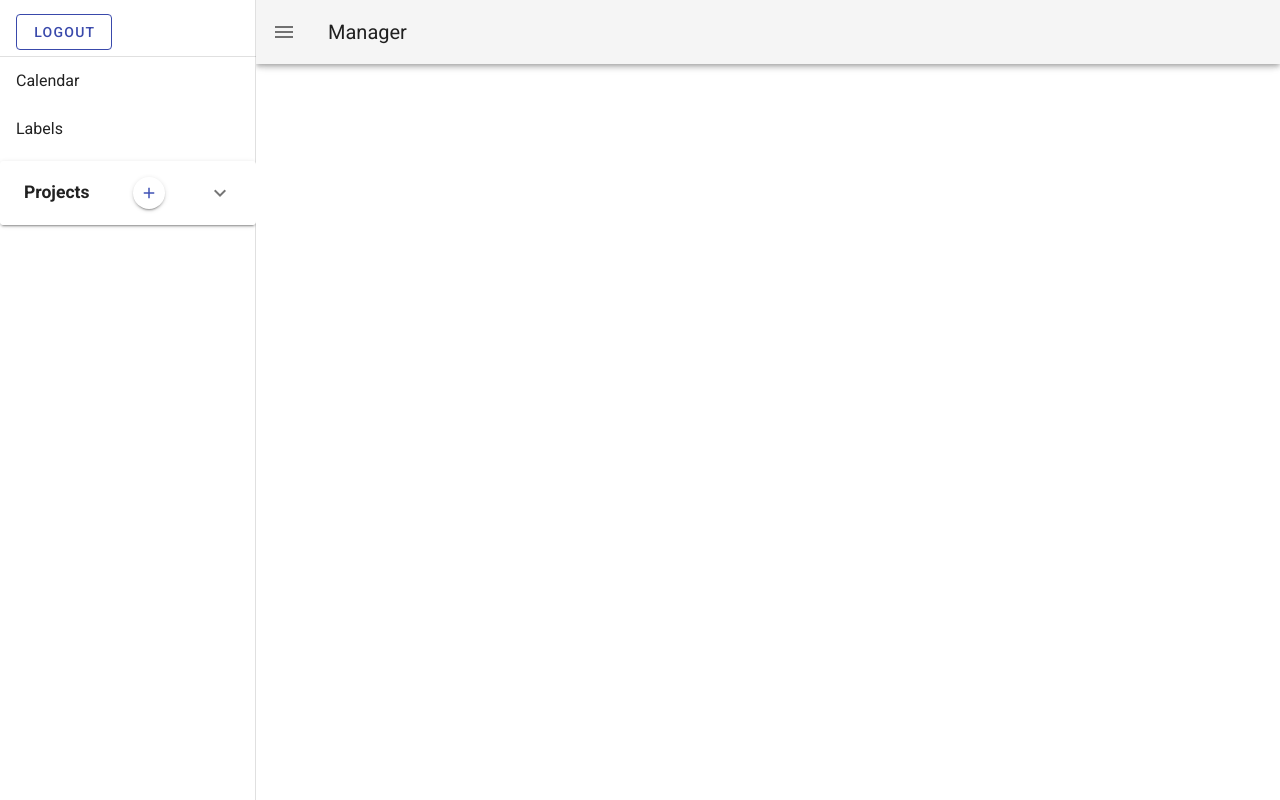
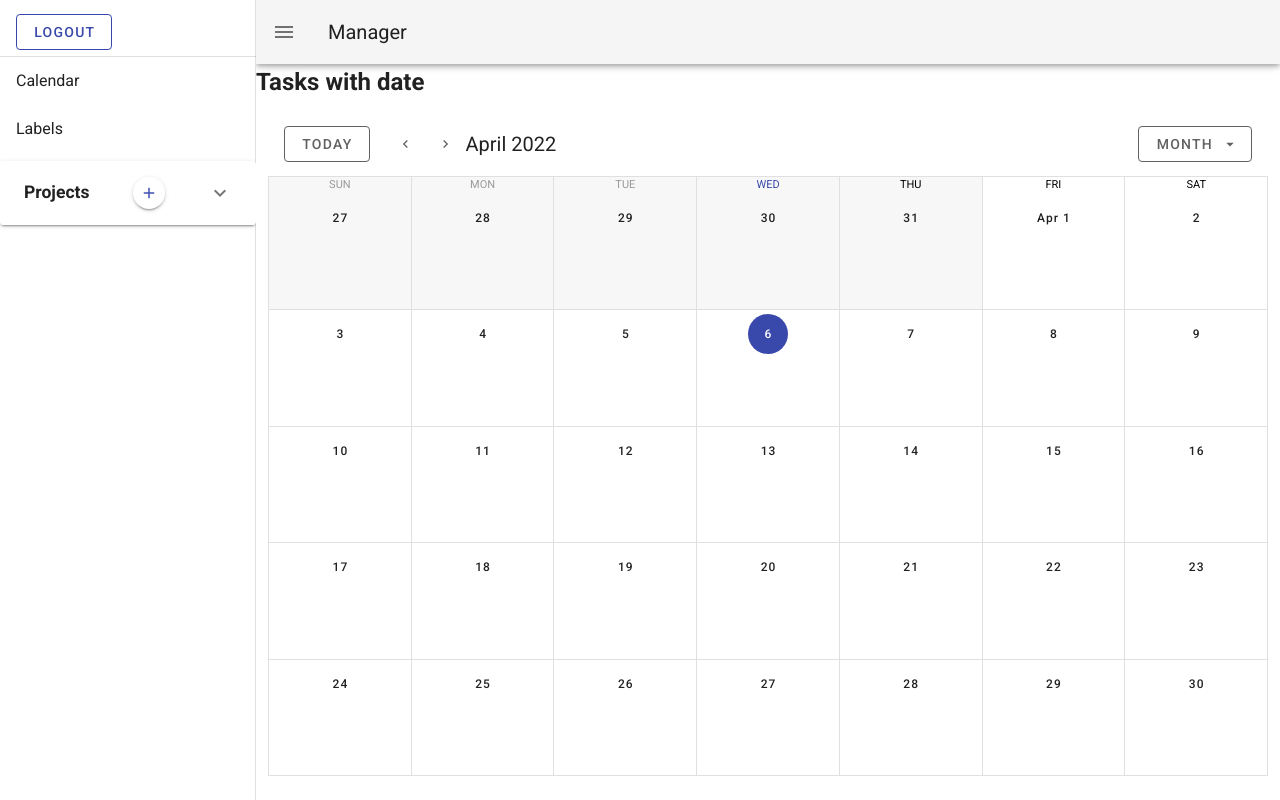
Before and after one commit to ReachetatiVe/TodoList-todoistAPI-vue, a Vue app: page /project-list in a window 1280 px wide. Both pictures are taken after a click on the element "Calendar". Built offline with nearby package versions, Linux system fonts and the light colour scheme.

Commit message:
tasks display in calendar

```diff
--- /dev/null
+++ b/src/components/Calendar.vue
@@ -0,0 +1,219 @@
+<template>
+  <div>
+    <v-row> <h2>Tasks with date</h2></v-row>
+    <v-row class="fill-height">
+      <v-col>
+        <v-sheet height="64">
+          <v-toolbar flat>
+            <v-btn
+              outlined
+              class="mr-4"
+              color="grey darken-2"
+              @click="setToday"
+            >
+              Today
+            </v-btn>
+            <v-btn fab text small color="grey darken-2" @click="prev">
+              <v-icon small> mdi-chevron-left </v-icon>
+            </v-btn>
+            <v-btn fab text small color="grey darken-2" @click="next">
+              <v-icon small> mdi-chevron-right </v-icon>
+            </v-btn>
+            <v-toolbar-title v-if="$refs.calendar">
+              {{ $refs.calendar.title }}
+            </v-toolbar-title>
+            <v-spacer></v-spacer>
+            <v-menu bottom right>
+              <template v-slot:activator="{ on, attrs }">
+                <v-btn outlined color="grey darken-2" v-bind="attrs" v-on="on">
+                  <span>{{ typeToLabel[type] }}</span>
+                  <v-icon right> mdi-menu-down </v-icon>
+                </v-btn>
+              </template>
+              <v-list>
+                <v-list-item @click="type = 'day'">
+                  <v-list-item-title>Day</v-list-item-title>
+                </v-list-item>
+                <v-list-item @click="type = 'week'">
+                  <v-list-item-title>Week</v-list-item-title>
+                </v-list-item>
+                <v-list-item @click="type = 'month'">
+                  <v-list-item-title>Month</v-list-item-title>
+                </v-list-item>
+                <v-list-item @click="type = '4day'">
+                  <v-list-item-title>4 days</v-list-item-title>
+                </v-list-item>
+              </v-list>
+            </v-menu>
+          </v-toolbar>
+        </v-sheet>
+        <v-sheet height="600">
+          <v-calendar
+            ref="calendar"
+            v-model="focus"
+            color="primary"
+            :events="events"
+            :event-color="getEventColor"
+            :type="type"
+            @click:event="showEvent"
+            @click:more="viewDay"
+            @click:date="viewDay"
+            @change="updateRange"
+          ></v-calendar>
+          <v-menu
+            v-model="selectedOpen"
+            :close-on-content-click="false"
+            :activator="selectedElement"
+            offset-x
+          >
+            <v-card color="grey lighten-4" min-width="350px" flat>
+              <v-toolbar :color="selectedEvent.color" dark>
+                <v-btn icon>
+                  <v-icon>mdi-pencil</v-icon>
+                </v-btn>
+                <v-toolbar-title v-html="selectedEvent.name"></v-toolbar-title>
+                <v-spacer></v-spacer>
+                <v-btn icon>
+                  <v-icon>mdi-heart</v-icon>
+                </v-btn>
+                <v-btn icon>
+                  <v-icon>mdi-dots-vertical</v-icon>
+                </v-btn>
+              </v-toolbar>
+              <v-card-text>
+                <span v-html="selectedEvent.desc"></span>
+              </v-card-text>
+              <v-card-actions>
+                <v-btn text color="secondary" @click="selectedOpen = false">
+                  Cancel
+                </v-btn>
+              </v-card-actions>
+            </v-card>
+          </v-menu>
+        </v-sheet>
+      </v-col>
+    </v-row>
+  </div>
+</template>
+<script>
+export default {
+  name: "Calendar-page",
+  data: () => ({
+    focus: "",
+    type: "month",
+    typeToLabel: {
+      month: "Month",
+      week: "Week",
+      day: "Day",
+      "4day": "4 Days",
+    },
+    selectedEvent: {},
+    selectedElement: null,
+    selectedOpen: false,
+    events: [],
+    colors: [
+      "blue",
+      "indigo",
+      "deep-purple",
+      "cyan",
+      "green",
+      "orange",
+      "grey darken-1",
+    ],
+    names: [
+      "Meeting",
+      "Holiday",
+      "PTO",
+      "Travel",
+      "Event",
+      "Birthday",
+      "Conference",
+      "Party",
+    ],
+  }),
+  mounted() {
+    this.$refs.calendar.checkChange();
+  },
+  methods: {
+    viewDay({ date }) {
+      this.focus = date;
+      this.type = "day";
+    },
+    getEventColor(event) {
+      return event.color;
+    },
+    setToday() {
+      this.focus = "";
+    },
+    prev() {
+      this.$refs.calendar.prev();
+    },
+    next() {
+      this.$refs.calendar.next();
+    },
+    showEvent({ nativeEvent, event }) {
+      const open = () => {
+        this.selectedEvent = event;
+        this.selectedElement = nativeEvent.target;
+        requestAnimationFrame(() =>
+          requestAnimationFrame(() => (this.selectedOpen = true))
+        );
+      };
+
+      if (this.selectedOpen) {
+        this.selectedOpen = false;
+        requestAnimationFrame(() => requestAnimationFrame(() => open()));
+      } else {
+        open();
+      }
+
+      nativeEvent.stopPropagation();
+    },
+    updateRange() {
+      const events = [];
+      const eventCount = this.getTasksWithDate.length;
+
+      for (let i = 0; i < eventCount; i++) {
+        events.push({
+          name: this.getTasksWithDate[i].content,
+          desc: this.getTasksWithDate[i].description,
+          start: this.getTasksWithDate[i].due.date,
+          end: this.getTasksWithDate[i].due.date,
+          //   color: this.colors[this.rnd(0, this.colors.length - 1)],
+          color: this.getTaskColorByProjectId(
+            this.getTasksWithDate[i].projectId
+          ),
+        });
+      }
+
+      this.events = events;
+    },
+    rnd(a, b) {
+      return Math.floor((b - a + 1) * Math.random()) + a;
+    },
+    getTaskColorByProjectId(projectId) {
+      const colorId = this.getProjects.find((item) => item.id === projectId).color;
+      return this.getColorById(colorId);
+    },
+    getColorById(colorId){
+        return this.getColors.find(item=> item.id === colorId).hex;
+    }
+  },
+  computed: {
+    getTasks() {
+      return this.$store.getters.GET_TASKS;
+    },
+    getTasksWithDate() {
+      return this.getTasks.filter((task) => {
+        return task.due !== undefined && task.due.date !== undefined;
+      });
+    },
+    getColors() {
+      return this.$store.getters.GET_COLORS;
+    },
+    getProjects() {
+      return this.$store.getters.GET_PROJECTS;
+    },
+  },
+};
+</script>
--- a/src/components/ProjectsList.vue
+++ b/src/components/ProjectsList.vue
@@ -51,6 +51,7 @@
 
     <ProjecBrowser v-if="showProjectBrowser" />
     <LabelBrowser v-if="showLabels" />
+    <Calendar v-if="showCalendar"/>
 
     <v-overlay :value="showOverlay">
       <ProjectCreator
@@ -66,12 +67,13 @@
 import ProjecBrowser from "./ProjectBrowser.vue";
 import ProjectCreator from "./ProjectCreator.vue";
 import LabelBrowser from "./LabelBrowser.vue";
+import Calendar from "./Calendar.vue";
 import { mdiPlus } from "@mdi/js";
 
 // @ is an alias to /src
 
 export default {
-  name: "Redirect-page",
+  name: "Project-list",
   data() {
     return {
       drawer: null,
@@ -139,6 +141,7 @@
     ProjecBrowser,
     ProjectCreator,
     LabelBrowser,
+    Calendar,
   },
 };
 </script>
```
